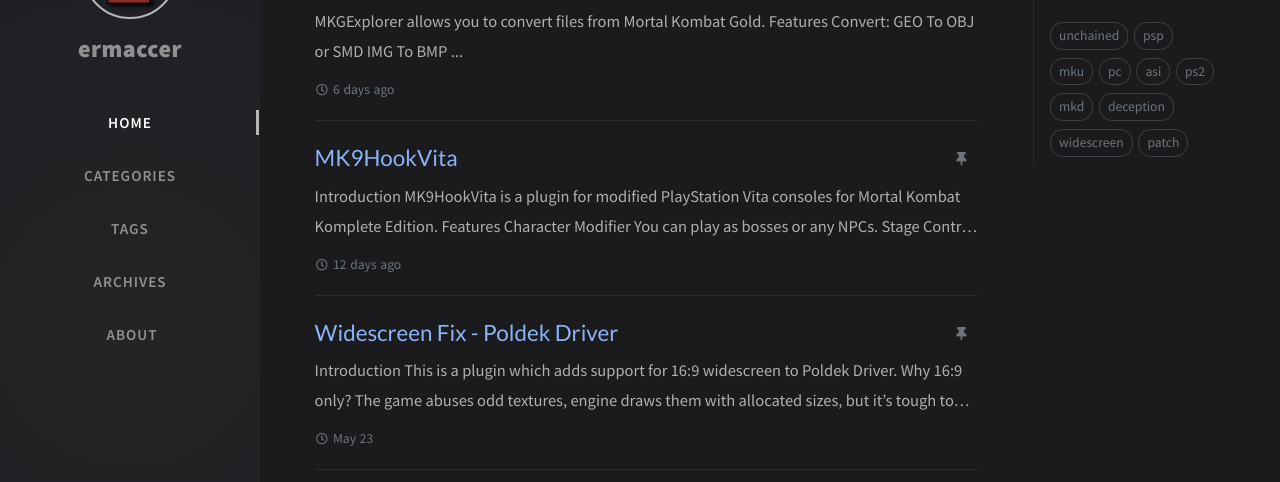
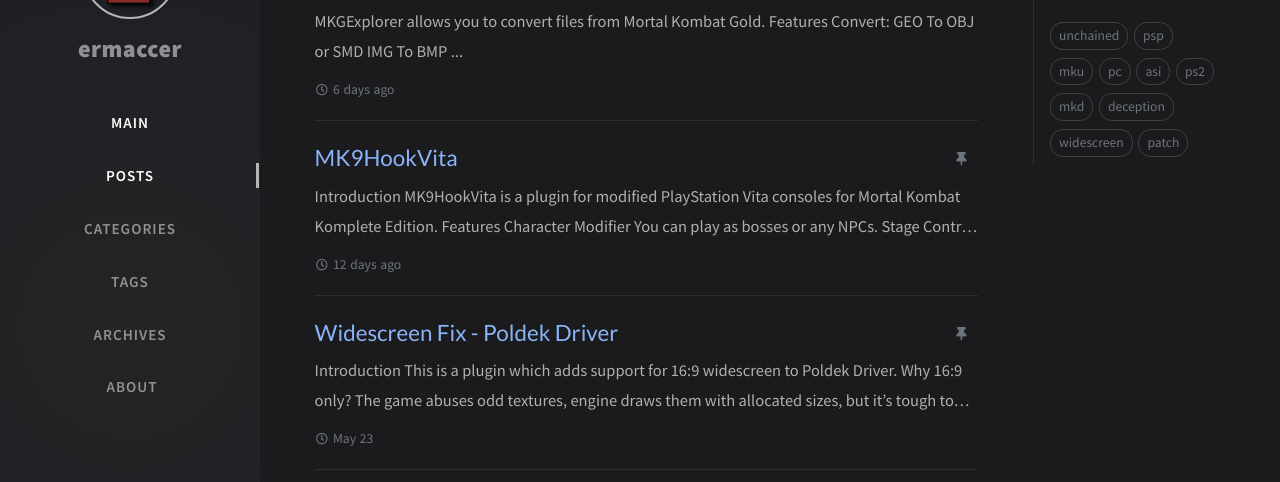
Before and after one commit to ermaccer/ermaccer.github.io, a Jekyll site: the page built from index.markdown, in a window 1280 px wide. Shown: the part 125-607 px from the top of the page. Built offline with Jekyll 4.4.1, drawn with Linux system fonts in a browser that asks for light colours; nearby versions of some CDN libraries; the list of posts is cut into pages by our own code; comment, search, counter and statistics services are not loaded.

Commit message:
Update tabs.yml

```diff
--- a/_data/tabs.yml
+++ b/_data/tabs.yml
@@ -4,10 +4,12 @@
 #  © 2020 Cotes Chung
 #  MIT Licensed
 
-
 -
-  name: Home
+  name: Main
   icon: "fas fa-home"
+-
+  name: Posts
+  icon: "fas fa-newspaper"
 -
   name: Categories
   icon: "fas fa-stream"
```
